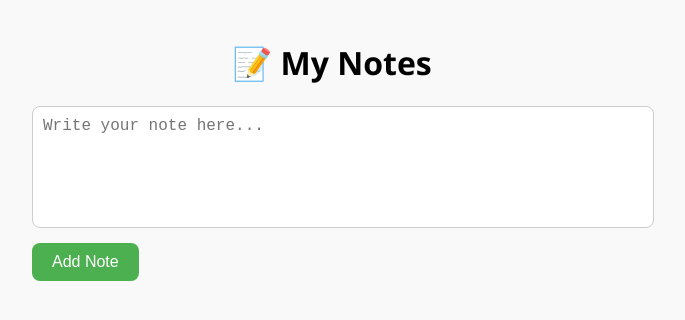
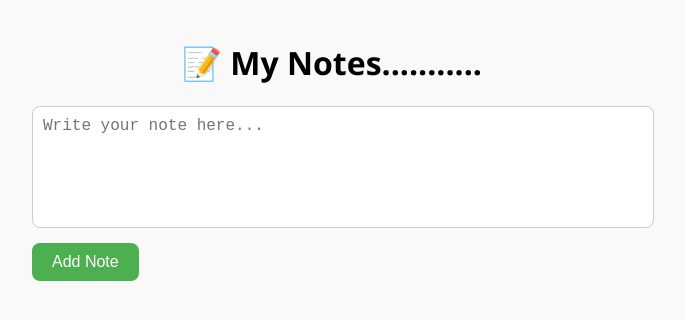
Before and after one commit to ThulaniThisarani/noteapp, a website: page note.html in a window 1280 px wide. Shown: the whole page, without its empty margins (308-993 px from the left). Drawn offline with Linux system fonts and the light colour scheme.

Commit message:
Update note.html

```diff
--- a/note.html
+++ b/note.html
@@ -8,7 +8,7 @@
 </head>
 <body>
   <div class="container">
-    <h1>📝 My Notes</h1>
+    <h1>📝 My Notes...........</h1>
     <textarea id="noteInput" placeholder="Write your note here..."></textarea>
     <button id="addNoteBtn">Add Note</button>
     <div id="notesContainer"></div>
```
